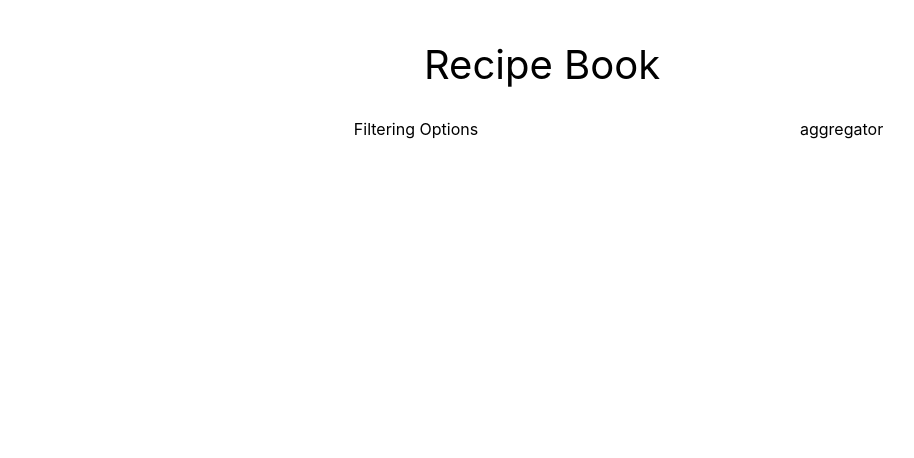
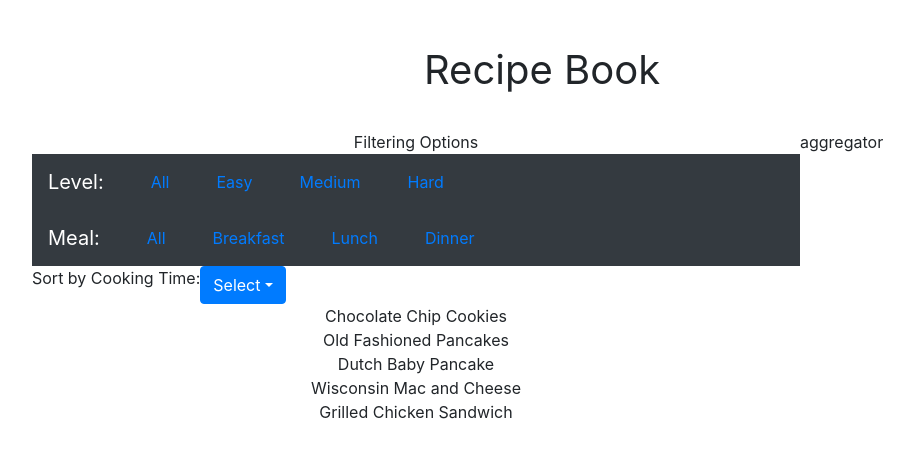
Before and after one commit to anika-ahluwalia/development-playlists, a React (Create React App) app: page / in a window 1280 px wide. Shown: the top 458 px of the page, without its empty margins (98-1012 px from the left). Built offline with nearby package versions, Linux system fonts and the light colour scheme.

Commit message:
good start on functionality

```diff
--- a/src/App.css
+++ b/src/App.css
@@ -52,3 +52,11 @@
 .left-side{
   width: 60vw;
 }
+
+.filter{
+  padding: 10px;
+}
+
+.filter-item{
+  padding-left: 15px;
+}
--- a/src/App.jsx
+++ b/src/App.jsx
@@ -1,6 +1,7 @@
 import './App.css';
 import React from 'react';
 import FilteredList from './FilteredList';
+import 'bootstrap/dist/css/bootstrap.min.css';
 
 export default class App extends React.Component {
 
@@ -8,21 +9,21 @@ export default class App extends React.Component {
     super(props);
 
     this.recipesList = [
-      { title: "Chocolate Chip Cookies", rating: 5, time: "20 min",
+      { title: "Chocolate Chip Cookies", rating: 5, time: 20,
         description: "the best!", img: "https://cdn.sallysbakingaddiction.com/wp-content/uploads/2012/08/chocolate-chip-cookies-1.jpg",
-        meal: "dessert", level: "easy"},
-      { title: "Chocolate Chip Cookies", rating: 5, time: "20 min",
+        meal: "Dessert", level: "Easy"},
+      { title: "Old Fashioned Pancakes", rating: 5, time: 30,
         description: "the best!", img: "https://cdn.sallysbakingaddiction.com/wp-content/uploads/2012/08/chocolate-chip-cookies-1.jpg",
-        meal: "dessert", level: "easy"},
-      { title: "Chocolate Chip Cookies", rating: 5, time: "20 min",
+        meal: "Breakfast", level: "Easy"},
+      { title: "Dutch Baby Pancake", rating: 5, time: 120,
         description: "the best!", img: "https://cdn.sallysbakingaddiction.com/wp-content/uploads/2012/08/chocolate-chip-cookies-1.jpg",
-        meal: "dessert", level: "easy"},
-      { title: "Chocolate Chip Cookies", rating: 5, time: "20 min",
+        meal: "Breakfast", level: "Hard"},
+      { title: "Wisconsin Mac and Cheese", rating: 5, time: 20,
         description: "the best!", img: "https://cdn.sallysbakingaddiction.com/wp-content/uploads/2012/08/chocolate-chip-cookies-1.jpg",
-        meal: "dessert", level: "easy"},
-      { title: "Chocolate Chip Cookies", rating: 5, time: "20 min",
+        meal: "Dinner", level: "easy"},
+      { title: "Grilled Chicken Sandwich", rating: 5, time: 35,
         description: "the best!", img: "https://cdn.sallysbakingaddiction.com/wp-content/uploads/2012/08/chocolate-chip-cookies-1.jpg",
-        meal: "dessert", level: "easy"},
+        meal: "Lunch", level: "Medium"},
     ]
 
     // var randomColor = require('randomcolor');
--- a/src/DisplayList.jsx
+++ b/src/DisplayList.jsx
@@ -1,5 +1,6 @@
 import './App.css';
 import React from 'react';
+import RecipeCard from './RecipeCard';
 
 export default class DisplayList extends React.Component {
 
@@ -10,8 +11,10 @@ export default class DisplayList extends React.Component {
   render(){
     return (
       <div className="display-list">
-
-      </div>
+          <div>
+                {this.props.list.map(item => <RecipeCard recipe={item}/>)}
+            </div>
+        </div>
     );
   }
 }
--- a/src/FilteredList.jsx
+++ b/src/FilteredList.jsx
@@ -1,5 +1,9 @@
 import './App.css';
 import React from 'react';
+import Navbar from 'react-bootstrap/Navbar';
+import Nav from 'react-bootstrap/Nav';
+import DisplayList from './DisplayList';
+import Dropdown from 'react-bootstrap/Dropdown';
 
 export default class FilteredList extends React.Component {
 
@@ -7,22 +11,106 @@ export default class FilteredList extends React.Component {
         super(props);
         this.state = {
             level: "All",
-        meal: "All"
+            meal: "All",
+            time: "Select"
         };
     }
 
-  onSelectFilterLevel = () => {
+    onSelectFilterLevel = (event) => {
+        this.setState({
+            level: event
+        })
+    };
 
+    matchesFilterLevel = (item) => {
+        // all items should be shown when no filter is selected
+        if(this.state.level === "All") {
+            return true
+        } else if (this.state.level === item.level) {
+            return true
+        } else {
+            return false
+        }
     }
 
-  matchesFilterLevel = () => {
+    onSelectFilterMeal = (event) => {
+        this.setState({
+            meal: event
+        })
+    };
 
+    matchesFilterMeal = (item) => {
+        // all items should be shown when no filter is selected
+        if(this.state.meal === "All") {
+            return true
+        } else if (this.state.meal === item.meal) {
+            return true
+        } else {
+            return false
+        }
     }
 
-  render(){
+    onSelectSorting = (event) => {
+        this.setState({
+            time: event
+        })
+    };
+
+    sortTime = (a, b) => {
+        if (this.state.time === "Lowest"){
+            if (a.time > b.time) {
+                return 1;
+            }
+            if (a.time < b.time) {
+                return -1;
+            }
+            return 0;
+        } else if (this.state.time === "Highest"){
+            if (a.time > b.time) {
+                return -1;
+            }
+            if (a.time < b.time) {
+                return 1;
+            }
+            return 0;
+        } else {
+            return 0;
+        }
+    }
+
+    render() {
         return (
         <div className="filtered-list">
+            <Navbar className="fitler" style={{display: "flex"}} bg="dark" variant="dark">
+                <Navbar.Brand>Level: </Navbar.Brand>
+                <Nav.Item className="filter-item"><Nav.Link eventKey="All" onSelect={this.onSelectFilterLevel}>All</Nav.Link></Nav.Item>
+                <Nav.Item className="filter-item"><Nav.Link eventKey="Easy" onSelect={this.onSelectFilterLevel}>Easy</Nav.Link></Nav.Item>
+                <Nav.Item className="filter-item"><Nav.Link eventKey="Medium" onSelect={this.onSelectFilterLevel}>Medium</Nav.Link></Nav.Item>
+                <Nav.Item className="filter-item"><Nav.Link eventKey="Hard" onSelect={this.onSelectFilterLevel}>Hard</Nav.Link></Nav.Item>
+            </Navbar>
 
+            <Navbar className="fitler" style={{display: "flex"}} bg="dark" variant="dark">
+                <Navbar.Brand>Meal: </Navbar.Brand>
+                <Nav.Item className="filter-item"><Nav.Link eventKey="All" onSelect={this.onSelectFilterMeal}>All</Nav.Link></Nav.Item>
+                <Nav.Item className="filter-item"><Nav.Link eventKey="Breakfast" onSelect={this.onSelectFilterMeal}>Breakfast</Nav.Link></Nav.Item>
+                <Nav.Item className="filter-item"><Nav.Link eventKey="Lunch" onSelect={this.onSelectFilterMeal}>Lunch</Nav.Link></Nav.Item>
+                <Nav.Item className="filter-item"><Nav.Link eventKey="Dinner" onSelect={this.onSelectFilterMeal}>Dinner</Nav.Link></Nav.Item>
+            </Navbar>
+
+            <div style={{display: "flex"}}>
+                <div>Sort by Cooking Time: </div>
+                <Dropdown>
+                    <Dropdown.Toggle id="dropdown-primary">
+                        {this.state.time}
+                    </Dropdown.Toggle>
+                    <Dropdown.Menu>
+                        <Dropdown.Item eventKey="All" onSelect={this.onSelectSorting}>Select</Dropdown.Item>
+                        <Dropdown.Item eventKey="Lowest" onSelect={this.onSelectSorting}>Lowest to Highest</Dropdown.Item>
+                        <Dropdown.Item eventKey="Highest" onSelect={this.onSelectSorting}>Highest to Lowest</Dropdown.Item>
+                    </Dropdown.Menu>
+                </Dropdown>
+            </div>
+            <DisplayList list={this.props.list.filter(item => this.matchesFilterMeal(item) && this.matchesFilterLevel(item) ? true : false).sort(this.sortTime)} />
         </div>
         );
     }
--- a/src/RecipeCard.jsx
+++ b/src/RecipeCard.jsx
@@ -10,13 +10,13 @@ export default class RecipeCard extends React.Component {
   render(){
     return (
       <div className="recipe-card">
-          <div>Recipe Title</div>
+          {/* <div>Recipe Title</div>
           <div>Recipe Rating</div>
           <div>Recipe Time and Level </div>
           <div>Recipe Description</div>
-          <div>Recipe Photo</div>
+          <div>Recipe Photo</div> */}
           {/* <img src="https://cdn.sallysbakingaddiction.com/wp-content/uploads/2012/08/chocolate-chip-cookies-1.jpg"/> */}
-          <div>Recipe Tags</div>
+          <div>{this.props.recipe.title}</div>
       </div>
     );
   }
```
Lines whose indentation alone changed are shown as unchanged.
